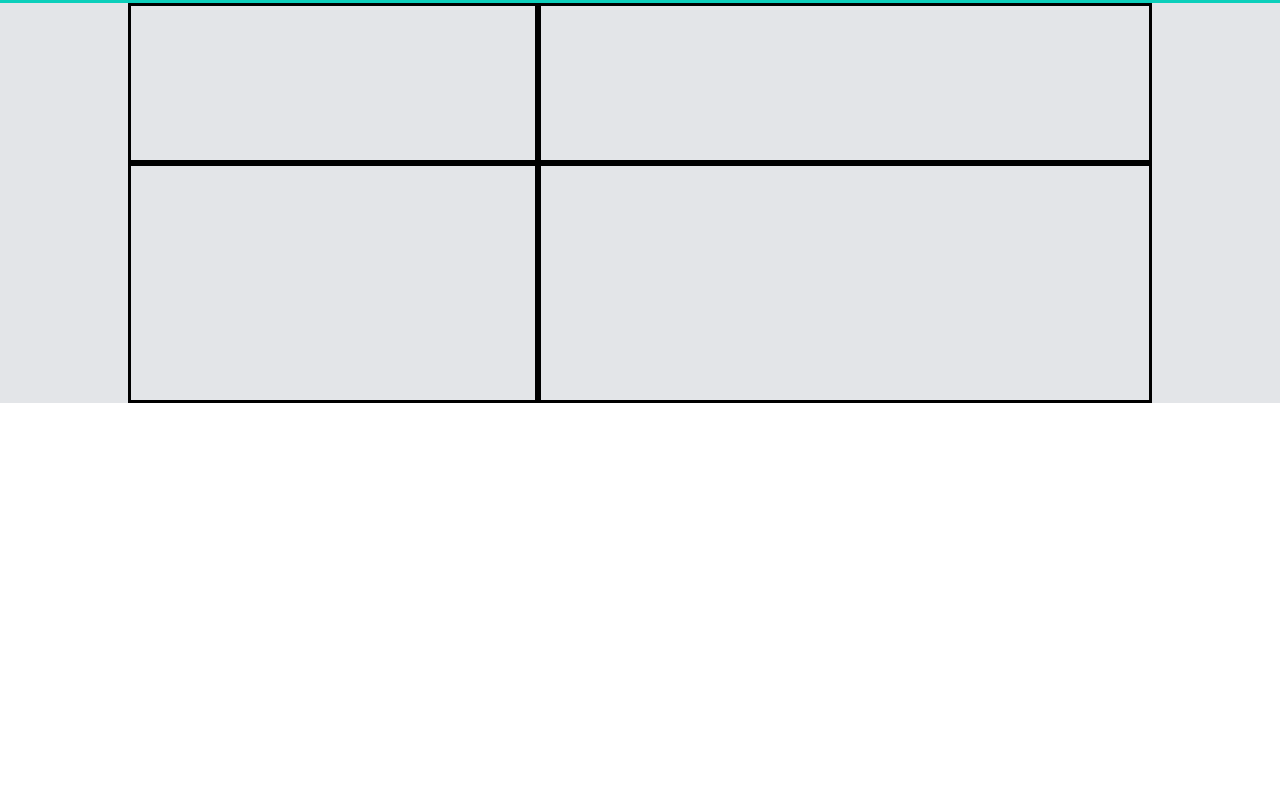
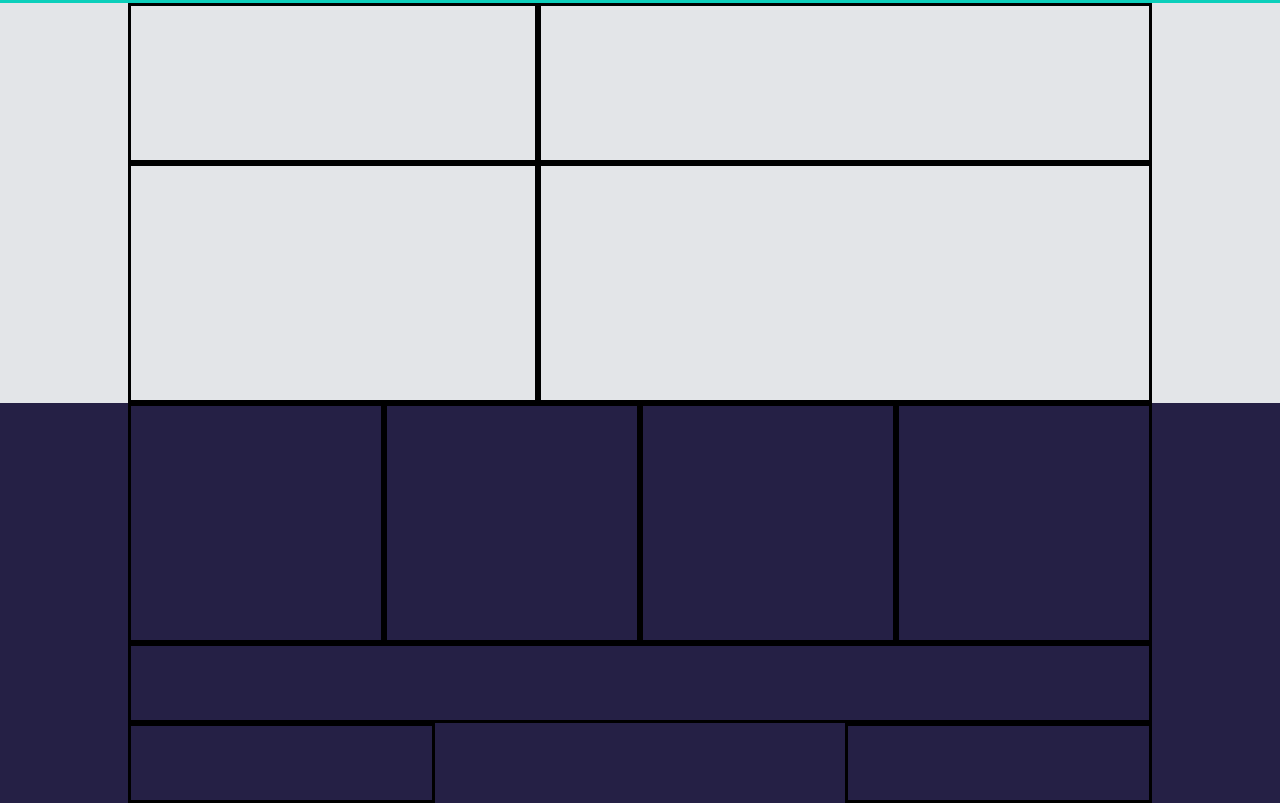
Before and after one commit to mirkoguerra/htmlcss-hubspot, a plain HTML site: page index.html in a window 1280 px wide. Shown: the part 1897-2700 px from the top of the page. Before the commit the page ends 2300 px from the top, so only its background shows below. Drawn offline with Linux system fonts and the light colour scheme.

Commit message:
Scheletro

```diff
--- a/css/style.css
+++ b/css/style.css
@@ -120,24 +120,53 @@ main .section-2 .row-2 {
   height: 60%;
 }
 
-main .section-3{
+main .section-3 {
   height: 400px;
 }
 
-main .section-3 .row-1{
+main .section-3 .row-1 {
   height: 40%;
 }
 
-main .section-3 .row-2{
+main .section-3 .row-2 {
   height: 60%;
 }
 
-main .section-3 .col-left{
+main .section-3 .col-left {
   height: 100%;
   width: 40%;
 }
 
-main .section-3 .col-right{
+main .section-3 .col-right {
   height: 100%;
   width: 60%;
 }
+
+footer {
+  height: 400px;
+  background-color: #252045;
+}
+
+footer .row-1 {
+  height: 60%;
+}
+
+footer .row-1 .col {
+  height: 100%;
+  width: 25%;
+}
+
+footer .row-2, footer .row-3 {
+  height: 20%;
+}
+
+footer .row-3 .col-left, footer .row-3 .col-right {
+  height: 100%;
+  width: 30%;
+}
+
+footer .row-3 .col-right {
+  position: absolute;
+  top: 0;
+  right: 0;
+}
--- a/index.html
+++ b/index.html
@@ -138,6 +138,46 @@
 
       <footer>
         <!-- comprende esclusivamente l'ultimo blocco scuro -->
+        <div class="cont">
+
+          <div class="row row-1 collapse">
+
+            <div class="col fl border">
+
+            </div>
+
+            <div class="col fl border">
+
+            </div>
+
+            <div class="col fl border">
+
+            </div>
+
+            <div class="col fl border">
+
+            </div>
+
+          </div>
+
+          <div class="row row-2 border">
+
+          </div>
+
+          <div class="row row-3 collapse rel">
+
+            <div class="col-left fl border">
+
+            </div>
+
+            <div class="col-right fl border">
+
+            </div>
+
+          </div>
+
+        </div>
+
 
       </footer>
 
```
